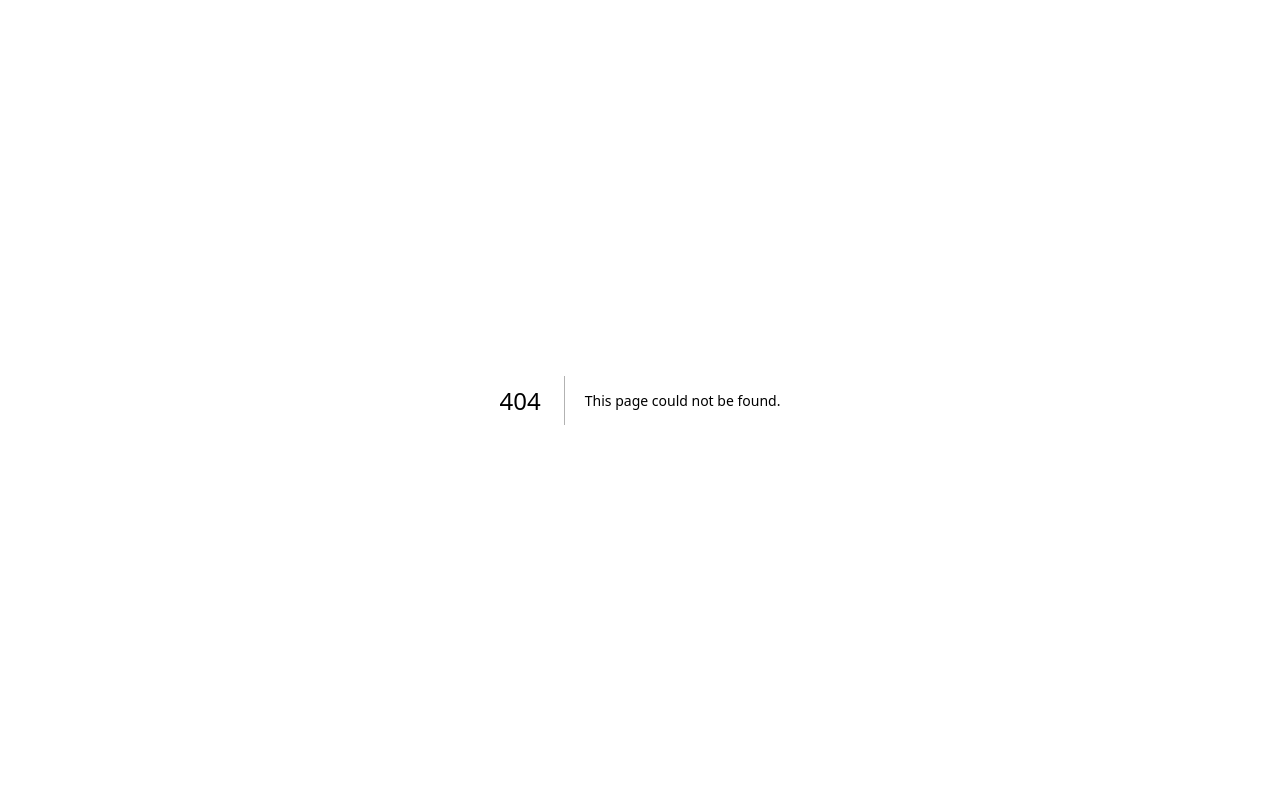
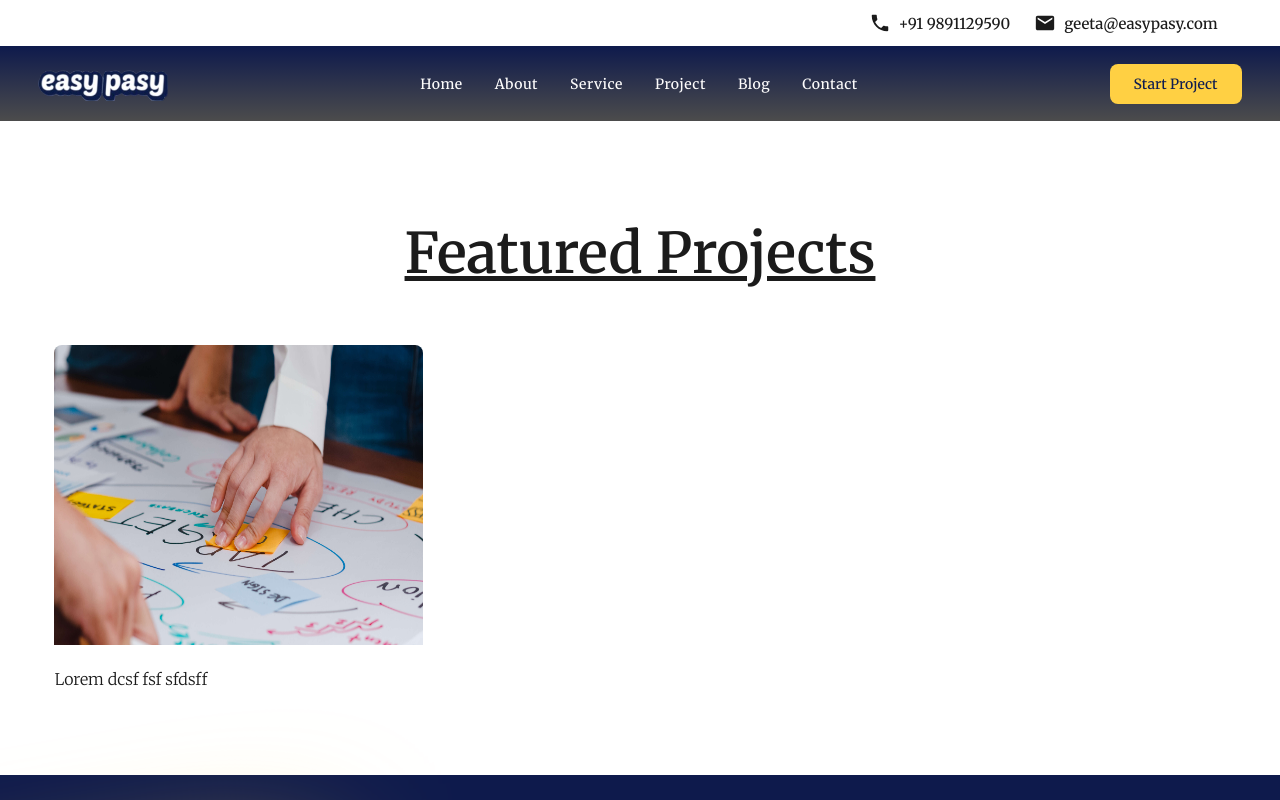
Before and after one commit to Shiv1516/easypasy, a Next.js app: page /projects in a window 1280 px wide. Before the commit this address had no page. Shown: the top 800 px of the page. Built offline with nearby package versions, Linux system fonts and the light colour scheme.

Commit message:
project page done

```diff
--- a/src/app/contact/page.js
+++ b/src/app/contact/page.js
@@ -12,7 +12,7 @@ const Contact = () => {
   return (
     <div>
       <Header />
-      <h2 className="contact-page-detail tac fs56 fw6 tdu pt48 mt40">
+      <h2 className="inner-page-detail tac fs56 fw6 tdu pt48 mt40">
         Start a Conversation
       </h2>
       <div className="component-container ptb48 mt40 wrapper df aic fww">
--- /dev/null
+++ b/src/app/projects/page.js
@@ -0,0 +1,31 @@
+import React from "react";
+import Footer from "../Component/Footer";
+import Header from "../Component/Header";
+import Image from "next/image";
+function Project() {
+  return (
+    <div>
+      <Header />
+      <h2 className="inner-page-detail tac fs56 fw6 tdu pt48 mt40">
+        Featured Projects
+      </h2>
+      <div className="project-page wrapper ptb48 df fww">
+        <div className="project-cards-box flx33">
+          <div className="project-cards mlr16 br8 ofh mb24">
+            <Image
+              src="/images/hiw-img-02.jpg"
+              height={300}
+              width={300}
+              sizes="40vh"
+              alt="project-img"
+              className="w100 mb24"
+            />
+            <h3 className="project-card-heading mb">Lorem dcsf fsf sfdsff</h3>
+          </div>
+        </div>
+      </div>
+      <Footer />
+    </div>
+  );
+}
+export default Project;
```
Also changed, not shown: src/app/Component/PopularWork.js (+5 -2 lines).
